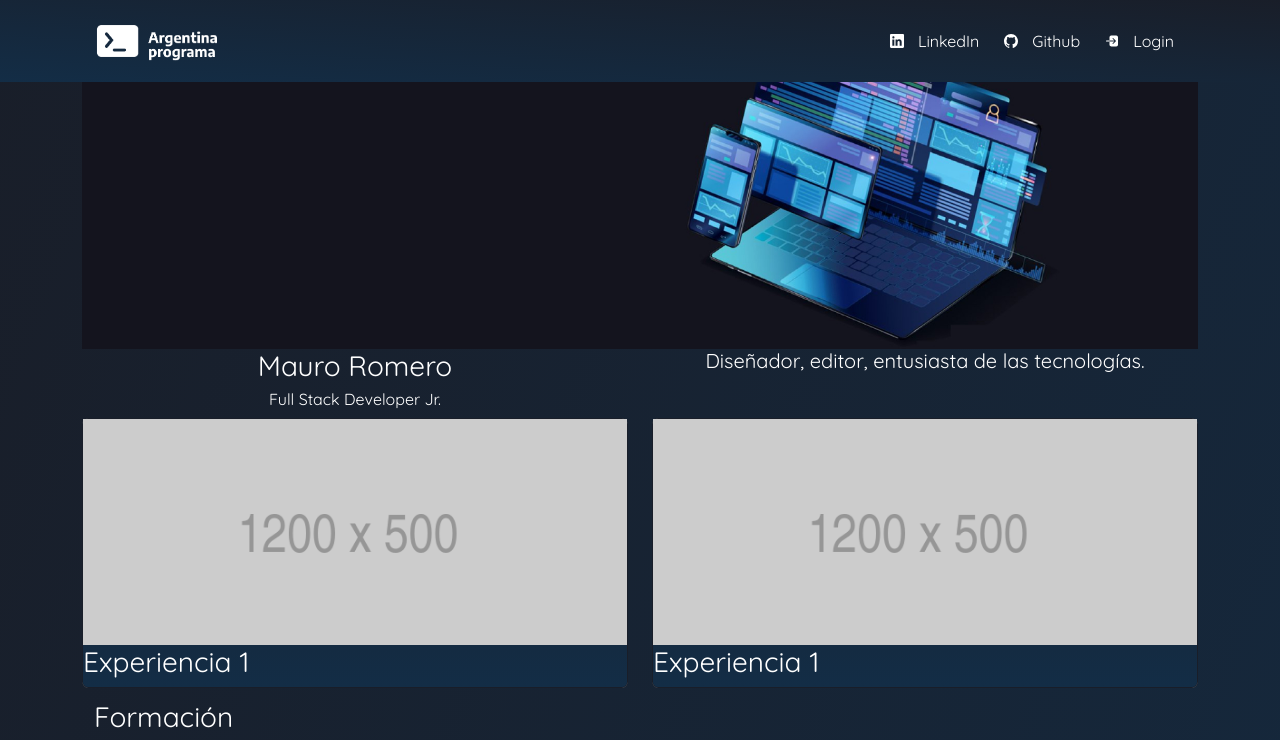
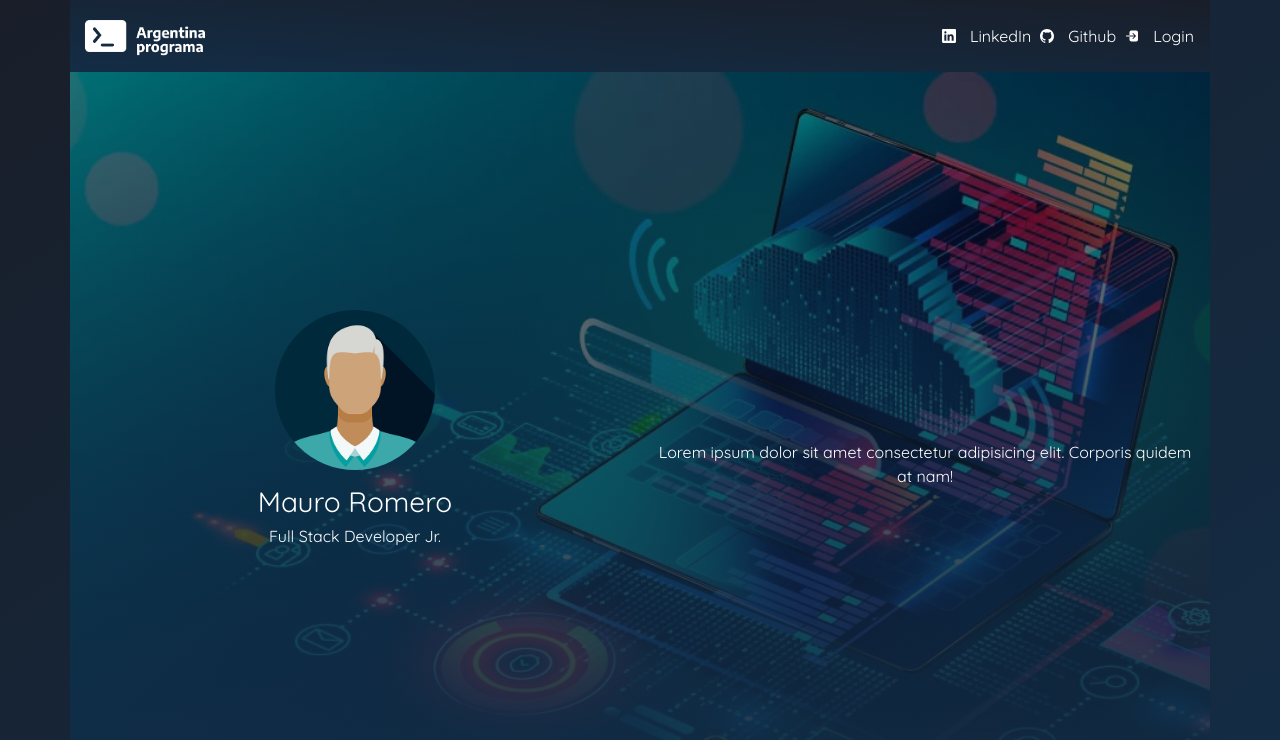
Before and after one commit to produccionesram/portfolio-FrontEnd, a plain HTML site: page index.html in a window 1280 px wide. Shown: the top 740 px of the page. Drawn offline with nearby package versions, Linux system fonts and the light colour scheme.

Commit message:
Ajuste de nuevo layout HERO

```diff
--- a/index.html
+++ b/index.html
@@ -13,8 +13,8 @@
 </head>
     <body>
     <header>
-        <nav class="navbar bg-nav navbar-expand-lg fixed-top m-0 p-0">
-            <div class="container">
+      <div class="container p-0">
+        <nav class="navbar bg-nav navbar-expand-lg m-0 p-0">
               <a class="navbar-brand" href="https://argentinaprograma.inti.gob.ar/">
                 <img src="/images/AP_logo.png" alt="Argentina Programa" width="150">
               </a>
@@ -25,22 +25,23 @@
               </button>
                <div class="collapse navbar-collapse p-2" id="navbarSupportedContent">
                 <ul class="navbar-nav ms-auto mb-2 mb-lg-0 align-items-center justify-content-center">
-                  <li class="nav-item p-2">
+                  <li class="nav-item">
                     <ion-icon name="logo-linkedin"></ion-icon>
                     <a class="nav-link" aria-current="page" href="https://www.linkedin.com/in/mau-romero/" target="_blank">LinkedIn</a>
                   </li>
-                  <li class="nav-item p-2">
+                  <li class="nav-item">
                     <ion-icon name="logo-github"></ion-icon>
                     <a class="nav-link" href="https://github.com/" target="_blank">Github</a>
                   </li>
-                  <li class="nav-item p-2">
+                  <li class="nav-item">
                     <ion-icon name="log-in"></ion-icon>
                     <a class="nav-link" data-bs-toggle="modal" data-bs-target="#staticBackdrop" href="#">Login</a>
                   </li>
                 </ul>
               </nav>
+
             </div>
-          </div>
+
 
 <!-- Modal -->
 <div class="modal fade" id="staticBackdrop" data-bs-backdrop="static" data-bs-keyboard="false" tabindex="-1" aria-labelledby="staticBackdropLabel" aria-hidden="true">
@@ -70,45 +71,28 @@
 <main>
 
   <section>
-    <div class="container">
-      <img class="img-fluid" src="/images/herobanner.jpg" alt="Fondo Hero">
+    <div class="container" id="hero">
+      <div class="row text-center align-items-center justify-content-center vh-100">
+        <div class="col-12 col-lg-6">
+          <img src="./images/avatar.jpeg" alt="Foto Mauro Romero" class="avatar">
+          <p class="h3 font-weight-bold">Mauro Romero</p>
+          <p class="h6 font-weight-bold">Full Stack Developer Jr.</p>
+
+          </div>
+        <div class="col-12 col-lg-6">
+          <p>Lorem ipsum dolor sit amet consectetur adipisicing elit. Corporis quidem at nam!</p>
+        </div>
+      </div>
     </div>
 
 
-    <!-- Seccion Acerca De-->
-    <div class="container">
-    <div class="row text-center">
-      <div class="col-12 col-md-6 text-center">
-        <!-- <img src="/images/avatar.jpeg" alt="Profile Pic" class="avatar"> -->
-        <p class="h3">Mauro Romero</p>
-        <p class="h6">Full Stack Developer Jr.</p>
-      </div>
-      <div class="col-12 col-md-6 text-center">
-        <p class="h5">Diseñador, editor, entusiasta de las tecnologías.</p>
-      </div>
-    </div>
-  </div>
 
 </section>
 </main>
 
-<!-- Seccion Experiencia
-<section class="container-fluid">
-  <div class="col-4-sm container">
-    <h3>Experiencia</h3>
-    <div class="card">
-      <img src="/images/1200x500.png">
-      <h3>Experiencia 1</h3>
-    </div>
-    <div class="card">
-      <img src="/images/1200x500.png">
-      <h3>Experiencia 2</h3>
-    </div>
-  </div>
-</section> -->
-
+<!--
 <div class="container">
-<div class="row">
+  <div class="row">
   <div class="col-md-6"><div class="card">
     <img src="/images/1200x500.png">
     <h3>Experiencia 1</h3>
@@ -120,7 +104,7 @@
 </div>
 </div>
 
-<!-- Seccion Educacion -->
+<!-- Seccion Educacion
 <section class="container-fluid">
   <div class="col-4-sm container">
     <h3>Formación</h3>
@@ -137,7 +121,7 @@
 
 
 
-<!-- Skills circulares -->
+<!-- Skills circulares
 <section>
   <article>
     <div class="col-4-sm container">
@@ -200,7 +184,7 @@
   </article>
 </section>
 
-<!-- Seccion Proyectos -->
+<!-- Seccion Proyectos
 
 <div class="card mb-8" style="max-width: 540px;">
   <div class="row g-0 px-0">
@@ -252,7 +236,7 @@
       <h3>Proyecto 2</h3>
     </div>
   </div>
-</section>
+</section>  -->
 
 
 
--- a/styles/style.css
+++ b/styles/style.css
@@ -16,6 +16,15 @@
     scroll-behavior: smooth;
     color: var(--blanco)
 }
+
+
+#hero {
+    background-image: url("/images/fullstack-min.jpg");
+    background-image: linear-gradient(rgba(0,0,0,0.5), var(--back-medio)), url("/images/fullstack-min.jpg");
+    background-repeat: no-repeat;
+    background-size: cover;
+    /* height: 100vh; */
+  }
 
 a, a:visited {
     color: inherit !important;
@@ -41,6 +50,7 @@ body {
     background-image: linear-gradient(to top right, var(--back-medio), var(--back-oscuro));
 }
 
+.navbar-toggler,
 .navbar-toggler:focus,
 .navbar-toggler:active,
 .navbar-toggler-icon:focus {
@@ -53,6 +63,7 @@ body {
     transform: rotate(45deg);
     transform-origin: 10% 10%;
     background-color: var(--destacado);
+    /* transition: 0.2s */
 
     }
 
@@ -65,28 +76,36 @@ body {
         transform: rotate(-45deg);
         transform-origin: 10% 10%;
         background-color: var(--destacado);
+        /* transition: 0.2s */
+
     }
 
 .navbar-toggler.collapsed .top-bar {
         transform: rotate(0);
         background-color: var(--blanco)
+
+
     }
 
 .navbar-toggler.collapsed:hover > span {
         transform: rotate(0);
         background-color: var(--destacado);
-        /* box-shadow: 0px 0px 12px var(--destacado); */
+        box-shadow: 0px 0px 12px var(--destacado);
+        /* transition: 0.2s */
+
     }
 
 .navbar-toggler.collapsed .middle-bar {
         opacity: 1;
         filter: alpha(opacity=100);
+        transition: 0.2s
 
     }
 
 .navbar-toggler.collapsed .bottom-bar {
         transform: rotate(0);
-        background-color: var(--blanco)
+        background-color: var(--blanco);
+        /* transition: 0.2s */
 
     }
 
@@ -122,7 +141,7 @@ li.nav-item:hover > ion-icon {
     border-radius: 6px;
     background-color: var(--blanco);
     display: block;
-    /* transition: all 0.2s; */
+    transition: all 0.2s;
 }
 
 
@@ -133,15 +152,6 @@ li.nav-item:hover > ion-icon {
 ion-icon {
     color: var(--blanco);
     margin: 0 5px 0 0;
-}
-
-svg.ionicon.s-ion-icon {
-    width:130px;
-
-}
-
-h3.nombre {
-    text-align: center;
 }
 
 .col-sm-4 {
```
Also changed, not shown: images/fullstack-min.jpeg (added), images/fullstack-min.jpg (added).
